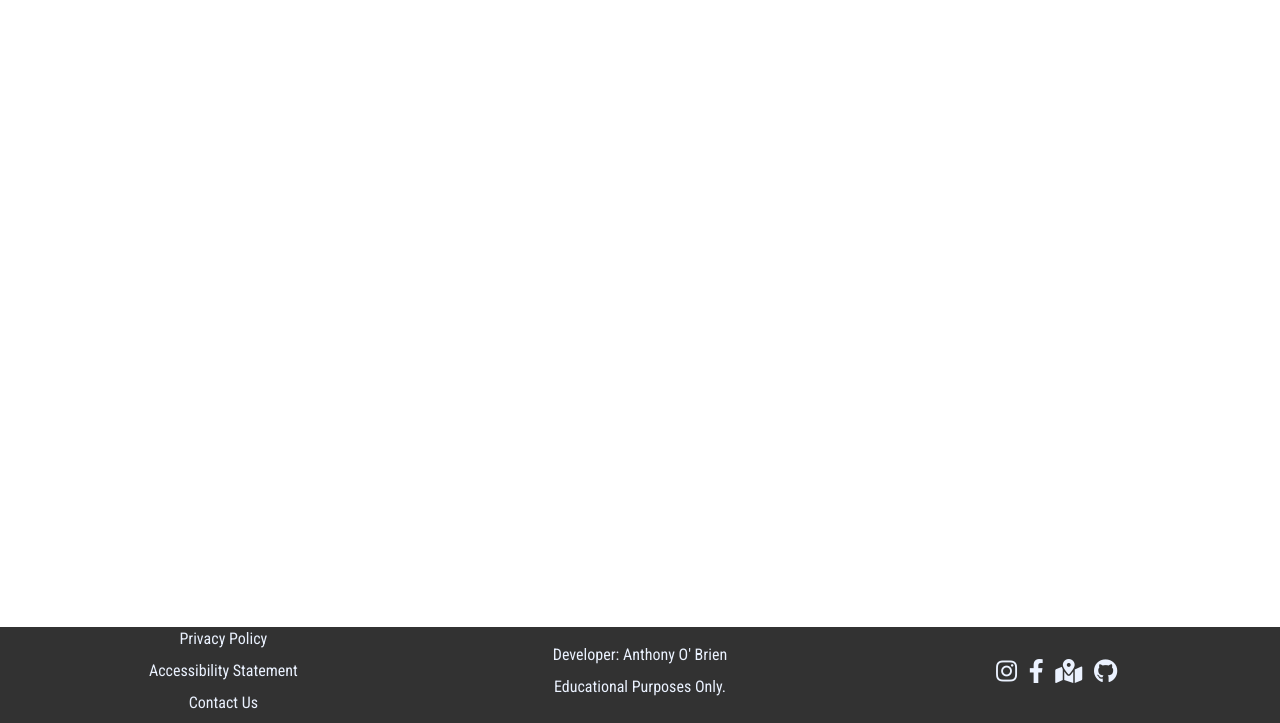
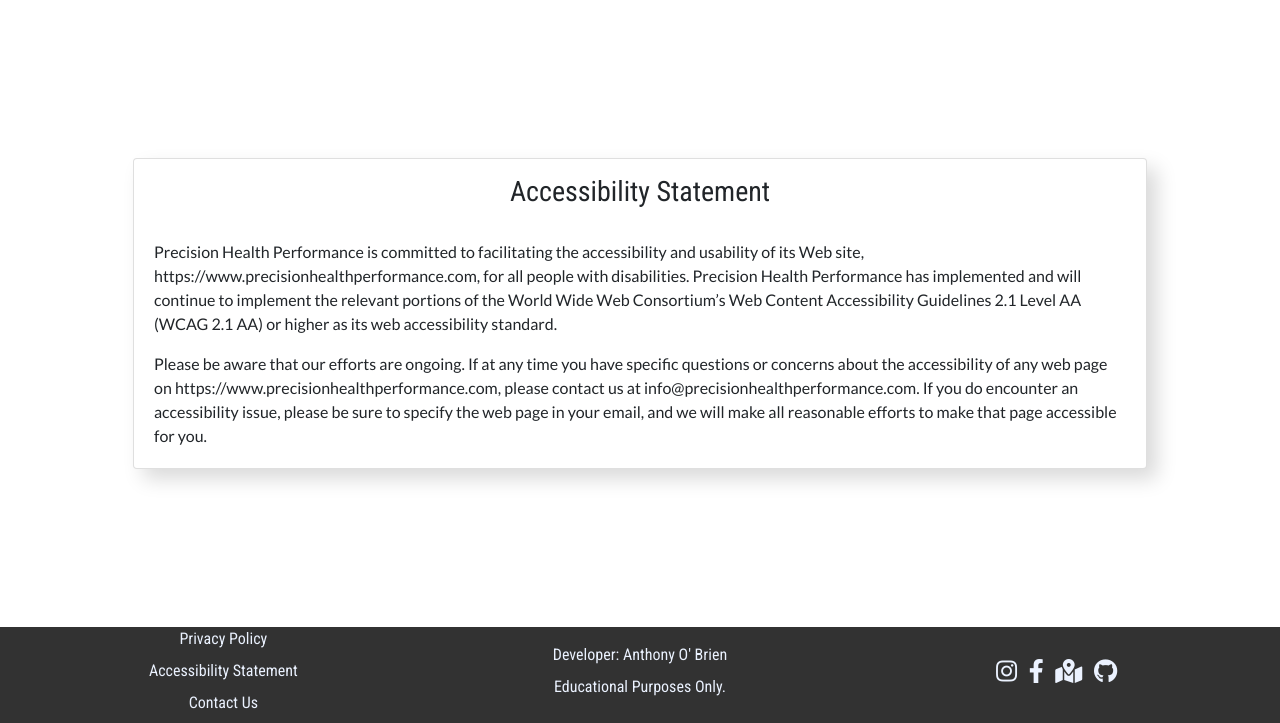
Before and after one commit to auxfuse/Milestone4, a Django app: template templates/pages/accessibility.html in a window 1280 px wide. Shown: the part 77-800 px from the top of the page. Run offline with Django 3.2, Linux system fonts and the light colour scheme; the template is opened without the code that fills it, so the values that code supplies are empty; some libraries are stand-ins or nearby versions.

Commit message:
accessibility.html template content added and styled

```diff
--- a/Milestone4/static/css/style.css
+++ b/Milestone4/static/css/style.css
@@ -140,8 +140,32 @@ footer .row {
 /* Global page elements */
 
 .content {
+    display: inherit;
     margin: 77px auto 0;
     -webkit-box-flex: 1;
             -ms-flex: 1;
                 flex: 1;
+    align-items: center;
 }
+
+    /* Bootstrap components custom styling */
+.card {
+    margin: 3rem;
+    -webkit-box-shadow: 10px 10px 20px 0 rgba(0,0,0,0.15);
+    -moz-box-shadow: 10px 10px 20px 0 rgba(0,0,0,0.15);
+    box-shadow: 10px 10px 20px 0 rgba(0,0,0,0.15);
+}
+
+.card-title {
+    margin-top: 1rem;
+}
+
+.card-body {
+    font-family: "Lato", sans-serif;
+}
+
+/* Privacy Policy page */
+
+
+
+/* Accessibility page */
--- a/pages/urls.py
+++ b/pages/urls.py
@@ -4,4 +4,6 @@ from . import views
 urlpatterns = [
     path('', views.index, name='index'),
     path('about', views.about, name='about'),
+    path('accessibility', views.accessibility, name='accessibility'),
+    path('privacy', views.privacy, name='privacy'),
 ]
--- a/templates/pages/accessibility.html
+++ b/templates/pages/accessibility.html
@@ -3,5 +3,21 @@
 {% block title %} Accessibility {% endblock %}
 
 {% block content %}
-
+    <div class="container">
+        <div class="row">
+            <div class="col-sm-12">
+                <div class="card">
+                    <h3 class="card-title text-center">Accessibility Statement</h3>
+                    <div class="card-body">
+                        <p class="">Precision Health Performance is committed to facilitating the accessibility and usability of its Web site, https://www.precisionhealthperformance.com,
+                            for all people with disabilities. Precision Health Performance has implemented and will continue to implement the relevant portions
+                            of the World Wide Web Consortium’s Web Content Accessibility Guidelines 2.1 Level AA (WCAG 2.1 AA) or higher as its web accessibility standard.</p>
+                        <p class="card-text">Please be aware that our efforts are ongoing. If at any time you have specific questions or concerns about the accessibility
+                            of any web page on https://www.precisionhealthperformance.com, please contact us at info@precisionhealthperformance.com. If you do encounter
+                            an accessibility issue, please be sure to specify the web page in your email, and we will make all reasonable efforts to make that page accessible for you.</p>
+                    </div>
+                </div>
+            </div>
+        </div>
+    </div>
 {% endblock %}
--- a/templates/partials/_footer.html
+++ b/templates/partials/_footer.html
@@ -3,10 +3,10 @@
         <div class="col-sm-12 col-md-4 text-center">
             <ul class="additional-links-footer">
                 <li class="additional-link">
-                    <a href="">Privacy Policy</a>
+                    <a href="{% url 'privacy' %}">Privacy Policy</a>
                 </li>
                 <li class="additional-link">
-                    <a href="">Accessibility Statement</a>
+                    <a href="{% url 'accessibility' %}">Accessibility Statement</a>
                 </li>
                 <li class="additional-link">
                     <a href="">Contact Us</a>
```
Also changed, not shown: pages/views.py (+8 -0 lines), templates/pages/privacy.html (+17 -1 lines).
